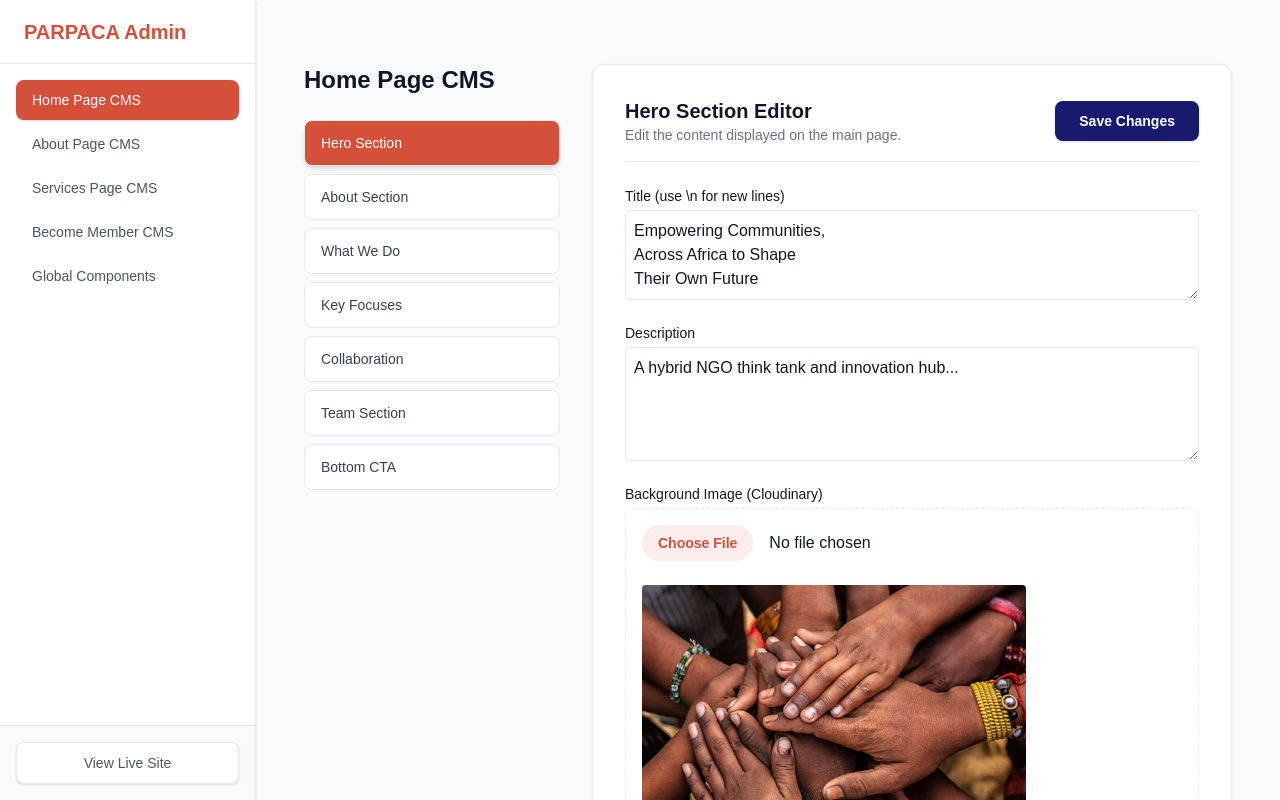
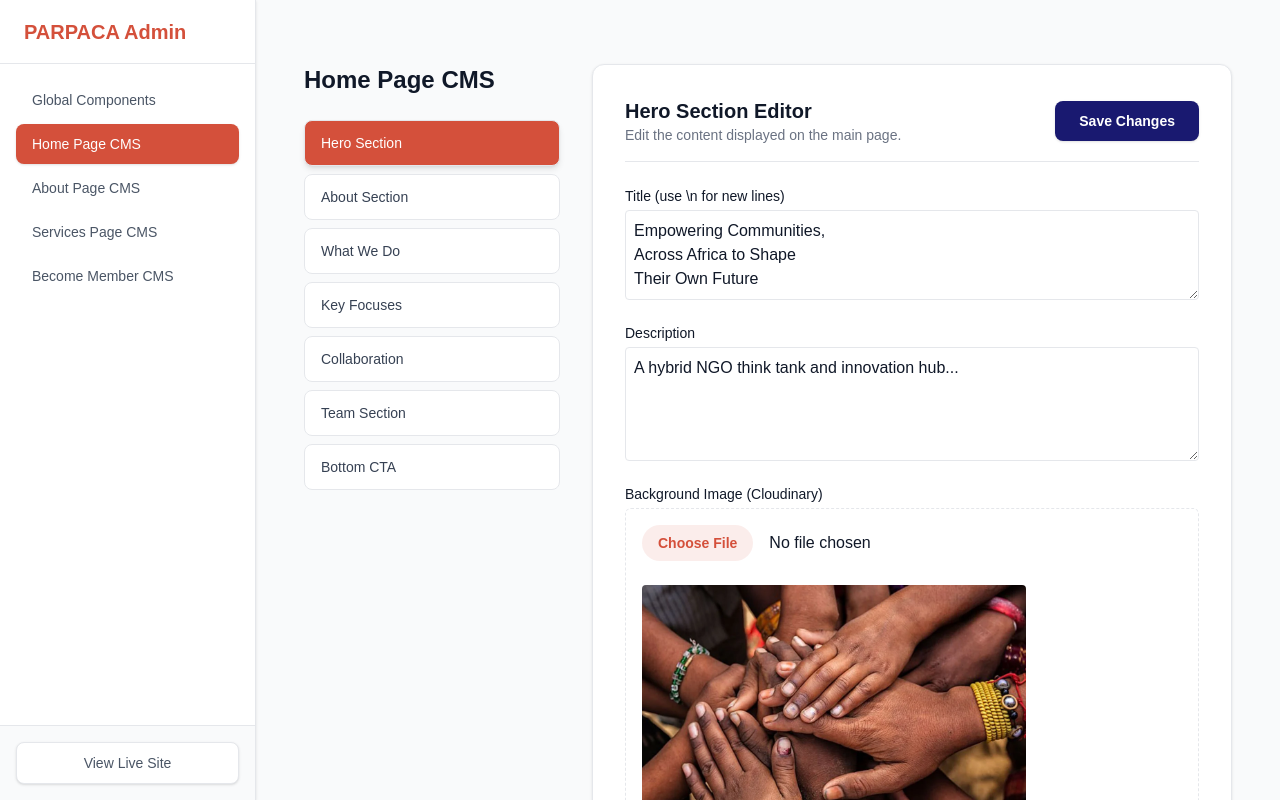
Before and after one commit to contecfy/parpaca, a Next.js app: page /admin/home in a window 1280 px wide. Built offline with nearby package versions, Linux system fonts and the light colour scheme; no server answers; the database is empty; sample sign-in values are in the browser's storage.

Commit message:
changed the positon onthe global on the cmds

```diff
--- a/app/admin/Sidebar.tsx
+++ b/app/admin/Sidebar.tsx
@@ -6,11 +6,12 @@ export default function Sidebar() {
     const pathname = usePathname();
 
     const navItems = [
+        { name: 'Global Components', href: '/admin/global' },
         { name: 'Home Page CMS', href: '/admin/home' },
         { name: 'About Page CMS', href: '/admin/about' },
         { name: 'Services Page CMS', href: '/admin/services' },
         { name: 'Become Member CMS', href: '/admin/become-member' },
-        { name: 'Global Components', href: '/admin/global' },
+
     ];
 
     return (
```
